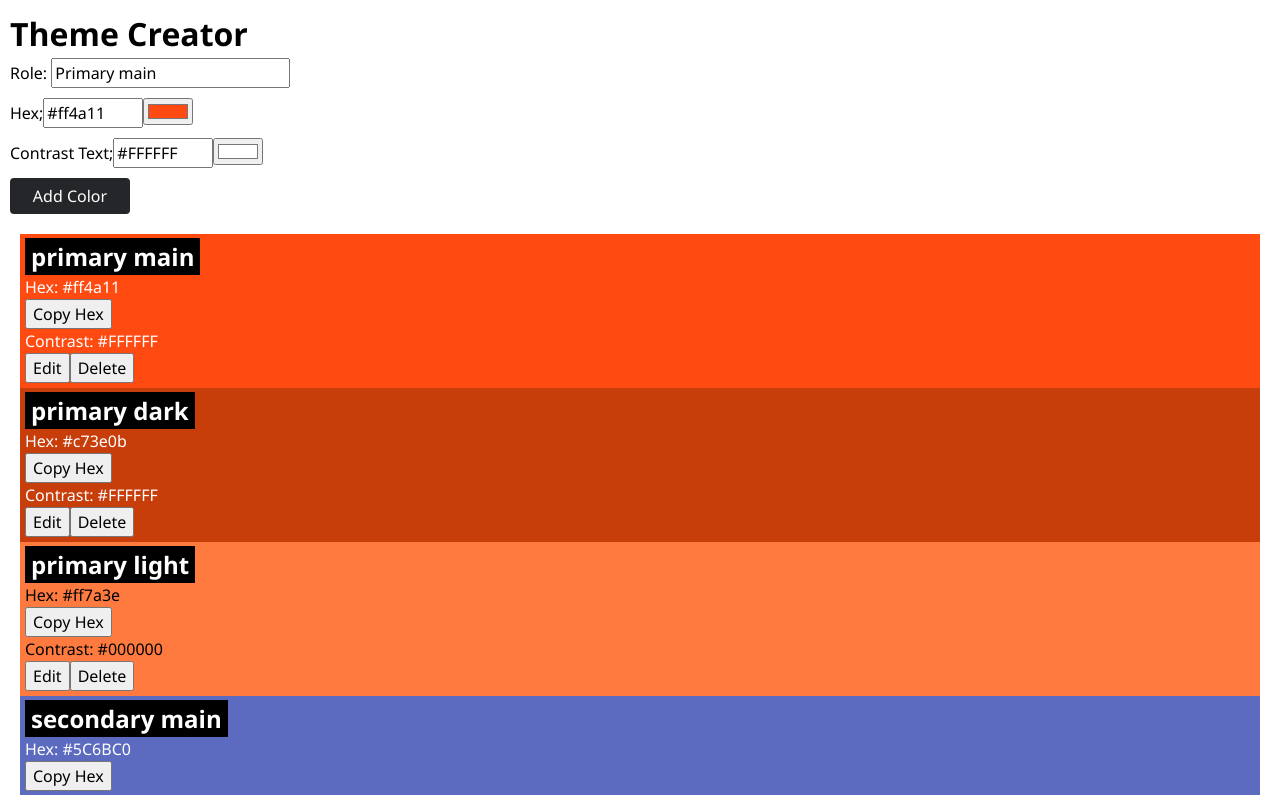
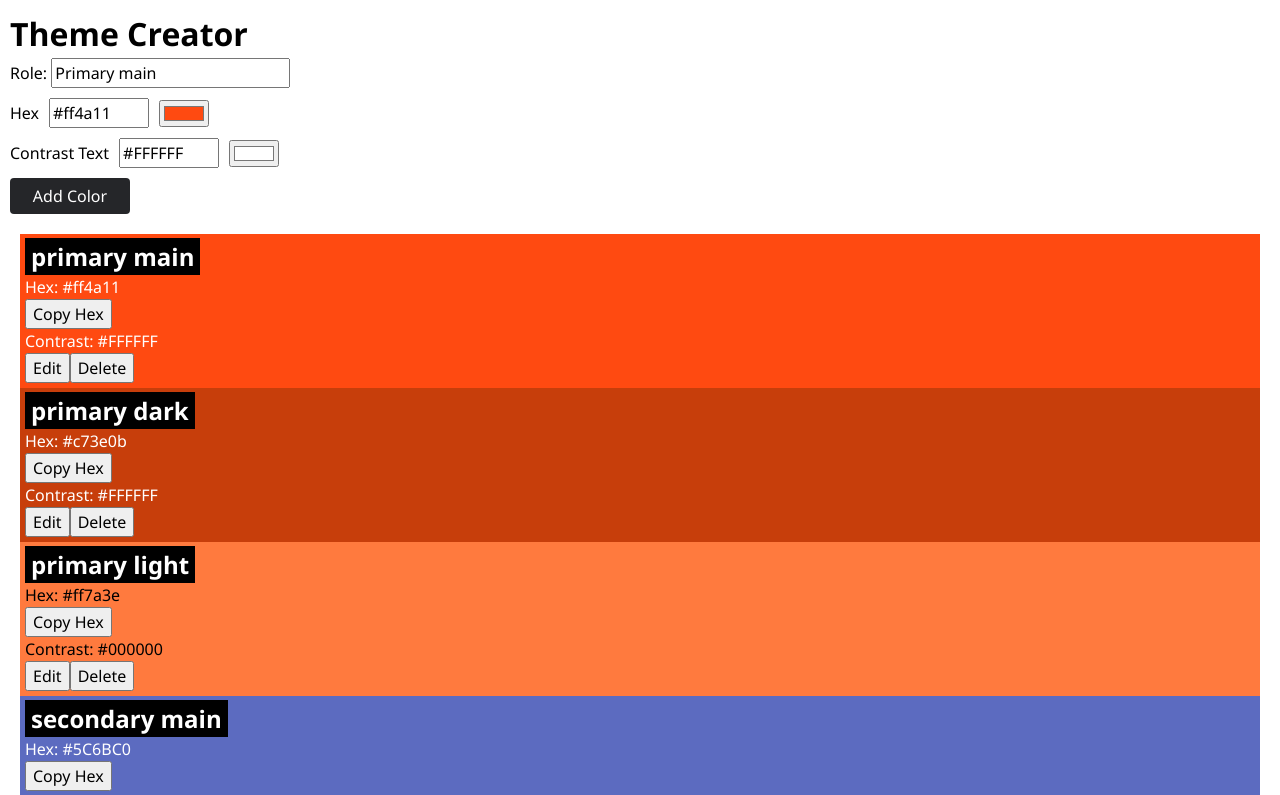
Before and after one commit to orayerdogan/recap-project-4, a React (Vite) app: page / in a window 1280 px wide. Shown: the top 795 px of the page. Built offline with nearby package versions, Linux system fonts and the light colour scheme.

Commit message:
Change for better accessibility

```diff
--- a/src/Components/ColorForm/ColorInput.jsx
+++ b/src/Components/ColorForm/ColorInput.jsx
@@ -25,8 +25,7 @@
 export default function ColorInput({ label, value, onChange }) {
   return (
     <div className="color-input">
-      <label>
-        {label};
+      <label>{label}</label>
       <input
         type="text"
         value={value}
@@ -37,7 +36,6 @@ export default function ColorInput({ label, value, onChange }) {
         value={value}
         onChange={(event) => onChange(event.target.value)}
       />
-      </label>
     </div>
   );
 }
```
Lines whose indentation alone changed are shown as unchanged.
